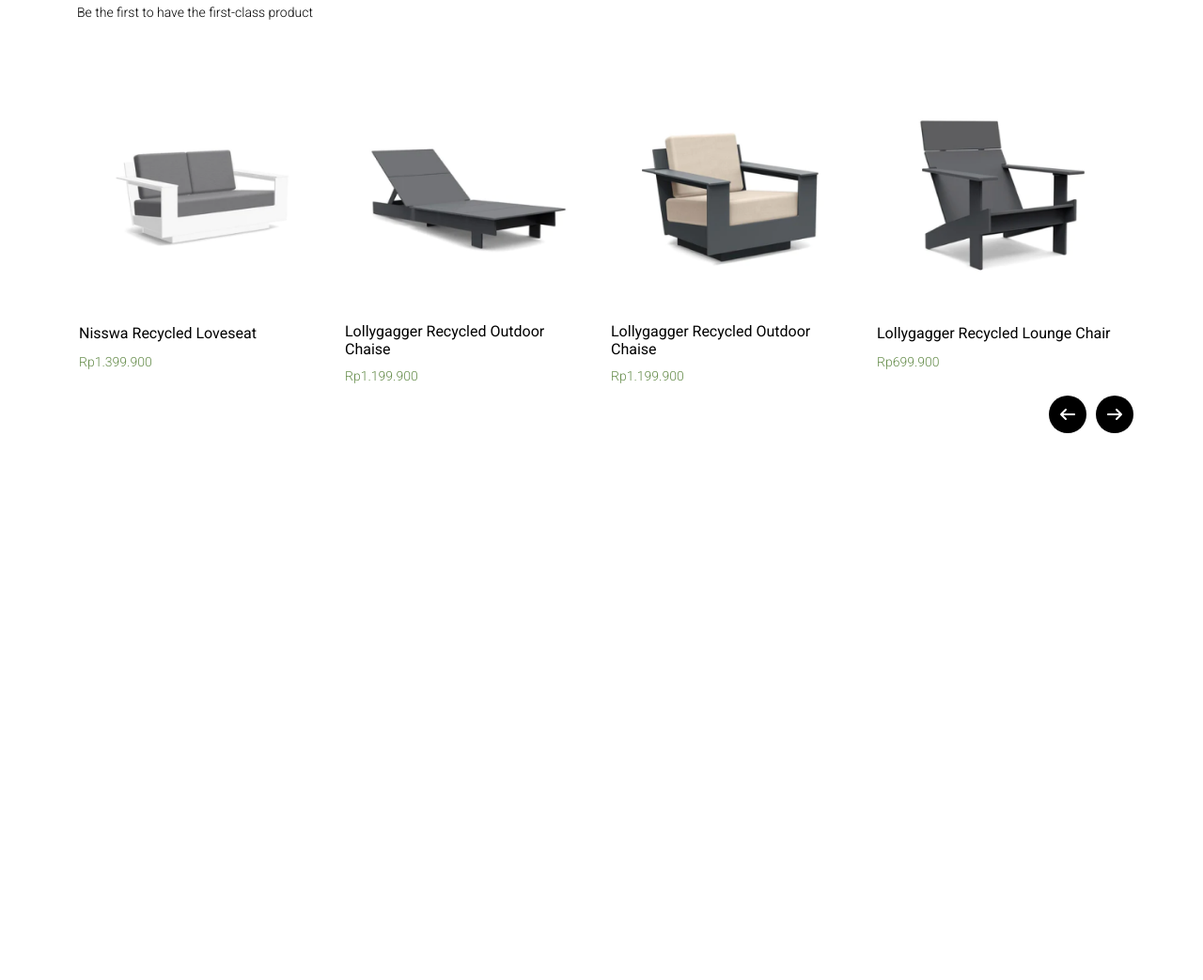
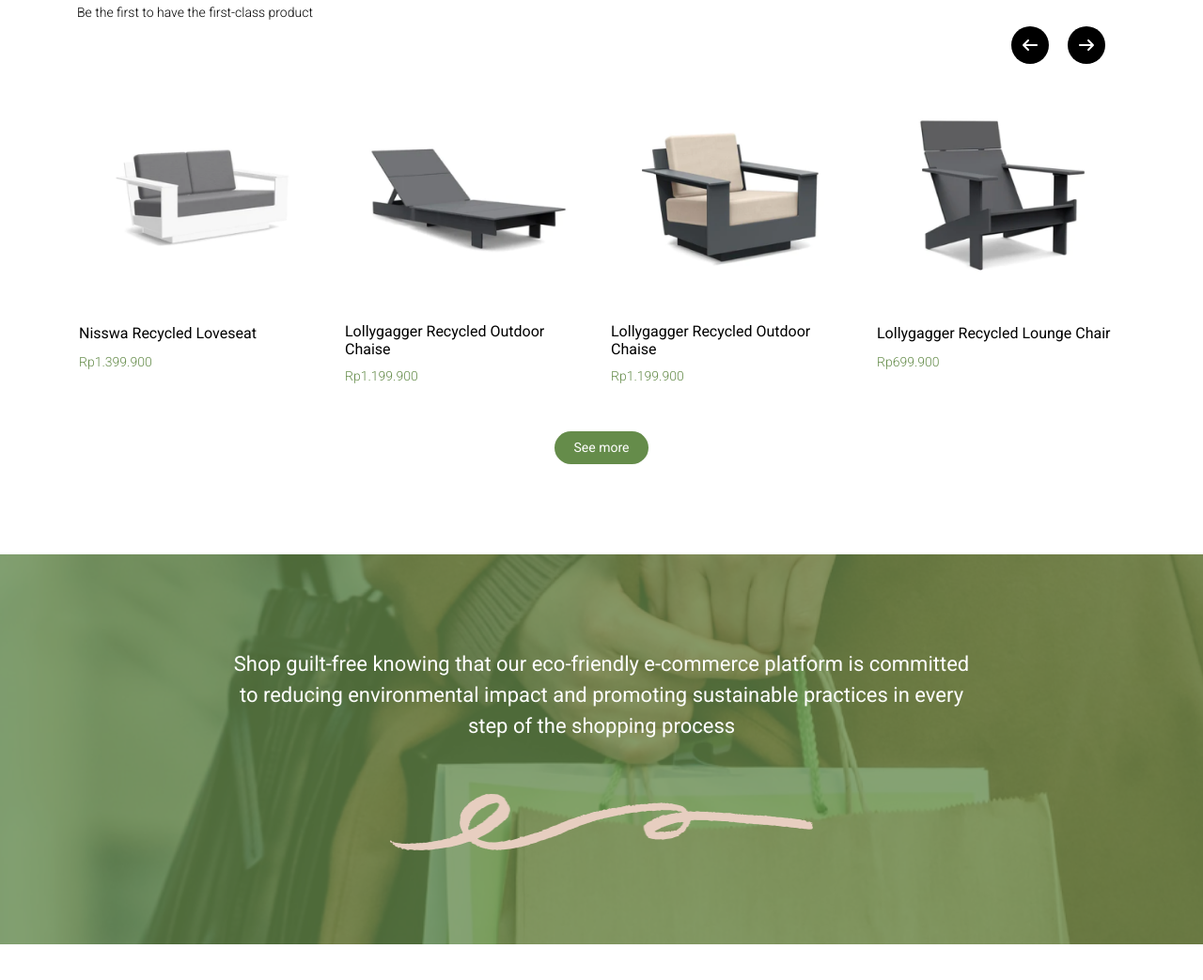
Before and after one commit to hasiburrahmanbiplab/ecommerce-eco, a plain HTML site: page index.html in a window 1280 px wide. Shown: the part 1521-2564 px from the top of the page at 94% size. Before the commit the page ends 1982 px from the top, so only its background shows below. Drawn offline with nearby package versions, Linux system fonts and the light colour scheme.

Commit message:
commit- 6

```diff
--- a/css/style.css
+++ b/css/style.css
@@ -196,9 +196,15 @@ header p{
     border-radius: 20px;
     z-index: 1000;
     position: absolute;
-    bottom: -50px;
-    right: 0;
+    top: -60px;
+    right: 30px;
     color: var(--white);
+}
+.arrival-slider .prev-arrow:hover{
+    box-shadow: 0 0 10px black;
+}
+.arrival-slider .next-arrow:hover{
+    box-shadow: 0 0 10px black;
 }
 .arrival-slider .next-arrow{
     background: black;
@@ -211,8 +217,35 @@ header p{
     border-radius: 20px;
     z-index: 1000;
     position: absolute;
-    bottom: -50px;
-    right: 50px;
+    top: -60px;
+    right: 90px;
     color: var(--white);
 }
 /* arrival part End */
+/* commitment part start */
+#commitment-section{
+    background: url(../image/commitment.png);
+    background-position: center;
+    background-repeat: no-repeat;
+    background-size: cover;
+}
+#commitment-section .overly{
+    background: #668c4abe;
+    padding: 100px 0;
+}
+.commitment-text{
+    max-width: 800px;
+}
+.commitment-text h4{
+    width: 100%;
+    font-size: 22px;
+    font-family: var(--font-family);
+}
+.commitment-text .icon{
+    max-width: 450px;
+}
+.commitment-text .icon img{
+    width: 100%;
+    height: auto;
+}
+/* commitment part End */
--- a/index.html
+++ b/index.html
@@ -290,10 +290,34 @@
                 </div>
               </div>
             </div>
+            <div class="col-12 mt-5">
+              <div class="common-btn d-flex justify-content-center">
+                <a href="#">See more</a>
+              </div>
+            </div>
           </div>
         </div>
       </section>
       <!-- arrival part End -->
+      <!-- commitment part start -->
+      <section id="commitment-section" class="my-5">
+        <div class="overly">
+          <div class="container">
+            <div class="row">
+              <div class="col-12">
+               <div class="commitment-text text-center m-auto">
+                <h4 class="fw-normal text-white lh-base">Shop guilt-free knowing that our eco-friendly e-commerce platform is committed to reducing environmental impact and promoting sustainable practices in every step of the shopping process</h4>
+                <div class="icon m-auto pt-5">
+                  <img src="image/Vector-1.png" class="img-fluid w-100" alt="">
+                </div>
+               </div>
+              </div>
+            </div>
+          </div>
+        </div>
+      </div>
+      </section>
+      <!-- commitment part End -->
 
 
 
```
Also changed, not shown: image/commitment.png (added).
